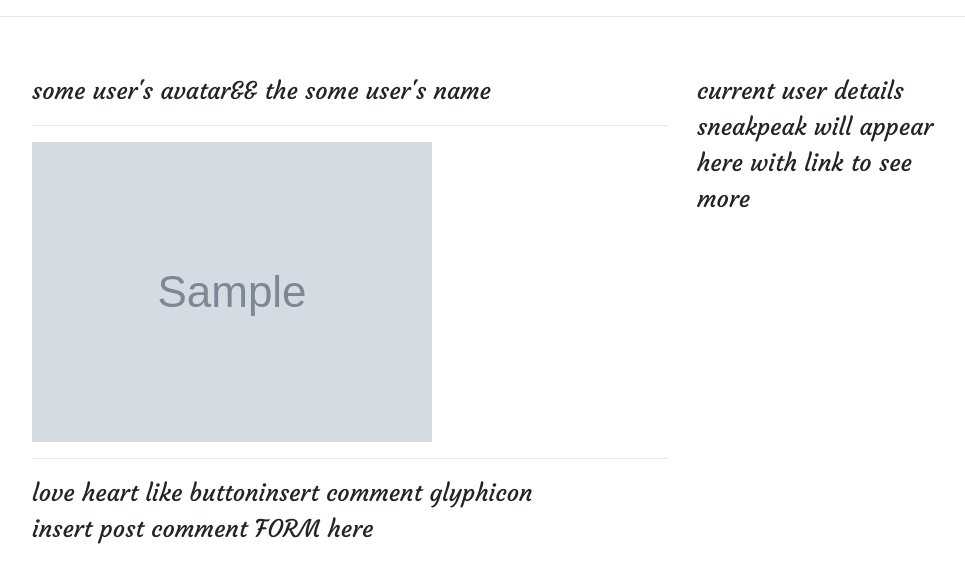
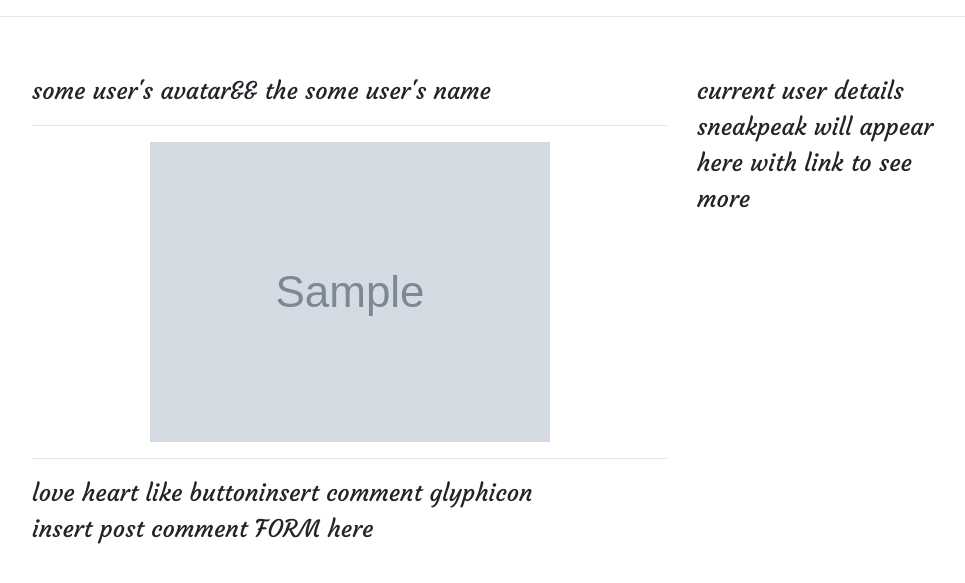
Before and after one commit to rknyra/insta-klooni, a Django app: page /home/ in a window 1280 px wide. Shown: the part 116-699 px from the top of the page, without its empty margins (148-1113 px from the left). Run offline with Django 3.2, Linux system fonts and the light colour scheme; a user stored in the database is signed in; tables that the repository leaves empty hold one stand-in row (values such as "Sample post"); grey boxes marked "Sample" are stand-in pictures; some libraries are stand-ins or nearby versions; some web fonts are replaced.

Commit message:
align image div content center to have a sense of symmetry when viewing images

```diff
--- a/klooni/templates/klooni_pages/home.html
+++ b/klooni/templates/klooni_pages/home.html
@@ -19,7 +19,7 @@
 </div>
 <hr>
 
-<div>
+<div class='d-flex justify-content-center'>
 <img src="{{item.image}}" alt='image'>
 </div>
 <hr>
```
